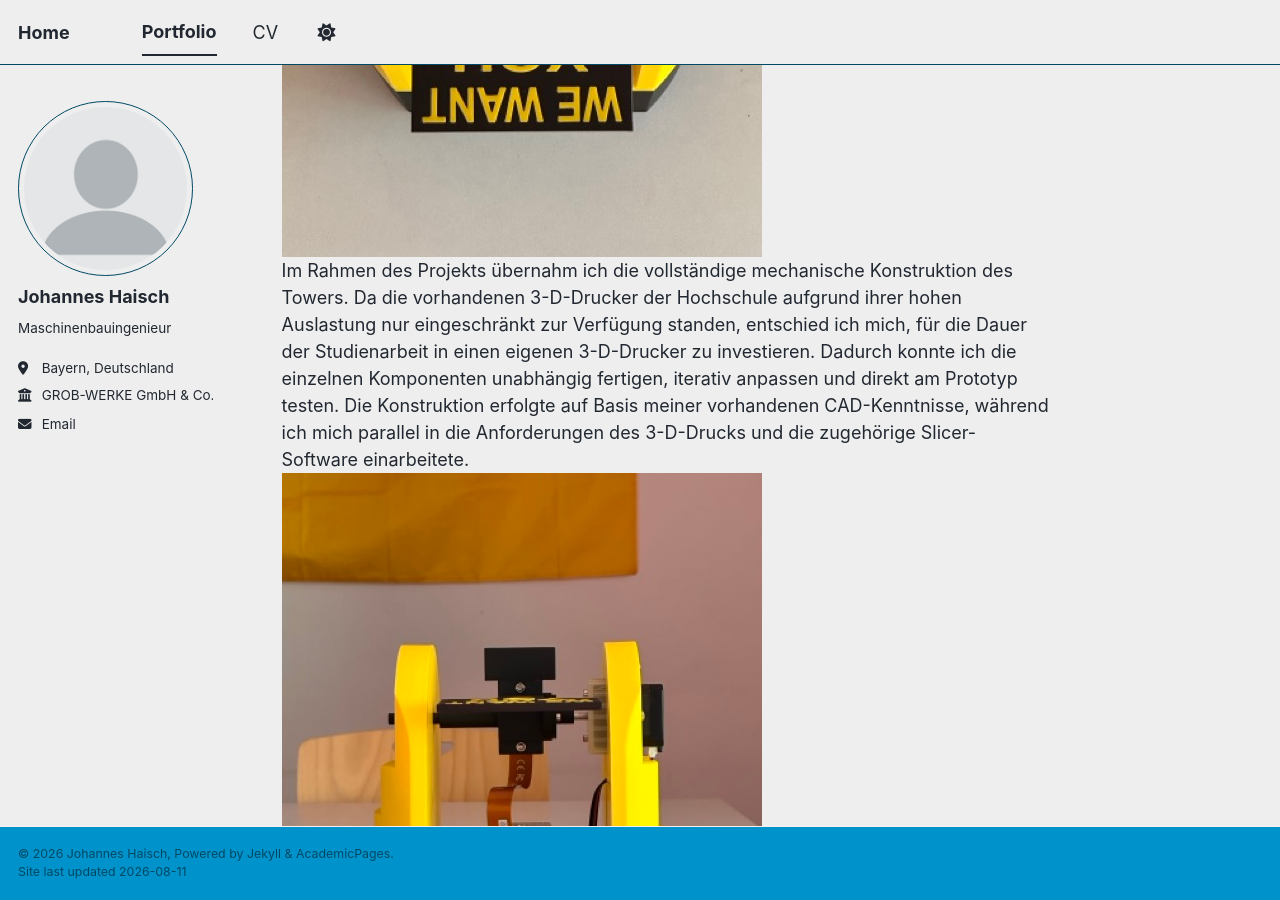
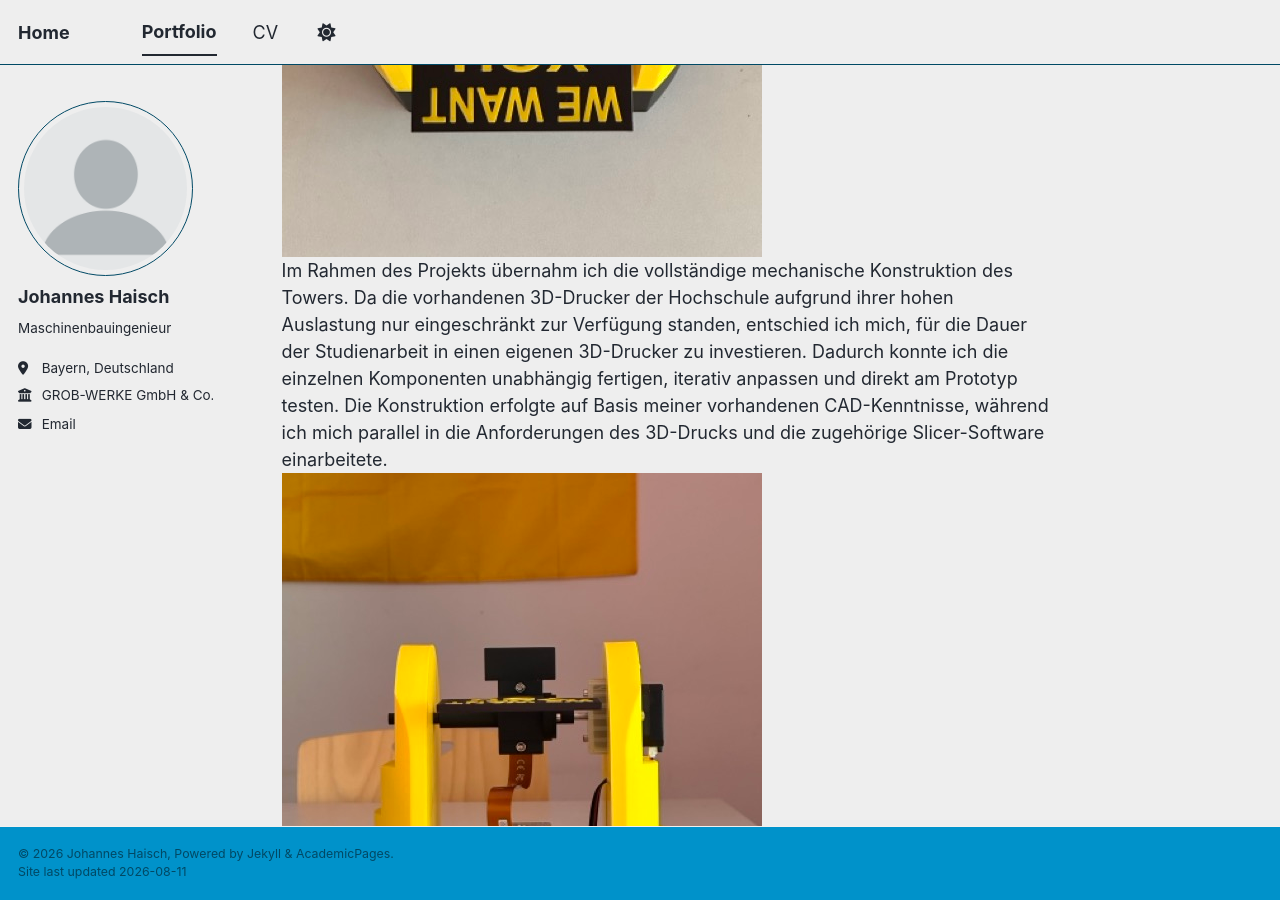
Before and after one commit to CourtsideEngineer/Courtsideengineer.github.io, a Jekyll site: the page built from _portfolio/portfolio-2.md, in a window 1280 px wide and 900 px high, scrolled down 1545 px. Built offline with Jekyll 4.4.1, drawn with Linux system fonts in a browser that asks for light colours; a style sheet for code colours, icons or effects is not loaded; some of the changed text lies outside the part shown.

Commit message:
Update portfolio-2.md

```diff
--- a/_portfolio/portfolio-2.md
+++ b/_portfolio/portfolio-2.md
@@ -8,8 +8,8 @@ Im Rahmen einer Studienarbeit an der Technischen Hochschule Ulm entstand gemeins
 <br/><img src='/images/Watchtower_1.jpeg'><br/>
 Die Kamera war auf einer zweiachsigen kinematischen Plattform montiert und konnte sowohl in der horizontalen als auch in der vertikalen Ebene bewegt werden. Dadurch war es möglich, erkannte Personen oder Objekte kontinuierlich im Sichtfeld der Kamera zu halten und deren Bewegungen nachzuverfolgen. Neben der technischen Umsetzung stand dabei insbesondere die Entwicklung eines funktionalen und mechanisch stabilen Gesamtsystems im Vordergrund.
 <br/><img src='/images/Watchtower_2.jpeg'><br/>
-Im Rahmen des Projekts übernahm ich die vollständige mechanische Konstruktion des Towers. Da die vorhandenen 3-D-Drucker der Hochschule aufgrund ihrer hohen Auslastung nur eingeschränkt zur Verfügung standen, entschied ich mich, für die Dauer der Studienarbeit in einen eigenen 3-D-Drucker zu investieren. Dadurch konnte ich die einzelnen Komponenten unabhängig fertigen, iterativ anpassen und direkt am Prototyp testen. Die Konstruktion erfolgte auf Basis meiner vorhandenen CAD-Kenntnisse, während ich mich parallel in die Anforderungen des 3-D-Drucks und die zugehörige Slicer-Software einarbeitete.
+Im Rahmen des Projekts übernahm ich die vollständige mechanische Konstruktion des Towers. Da die vorhandenen 3D-Drucker der Hochschule aufgrund ihrer hohen Auslastung nur eingeschränkt zur Verfügung standen, entschied ich mich, für die Dauer der Studienarbeit in einen eigenen 3D-Drucker zu investieren. Dadurch konnte ich die einzelnen Komponenten unabhängig fertigen, iterativ anpassen und direkt am Prototyp testen. Die Konstruktion erfolgte auf Basis meiner vorhandenen CAD-Kenntnisse, während ich mich parallel in die Anforderungen des 3D-Drucks und die zugehörige Slicer-Software einarbeitete.
 <br/><img src='/images/Watchtower_3.jpeg'><br/>
 Während mein Projektpartner hauptsächlich für die Programmierung, Objekterkennung und die IT-seitige Umsetzung verantwortlich war, übernahm ich neben der mechanischen Konstruktion auch die Verkabelung, Montage und Integration der einzelnen Komponenten. Nach einem Semester konnte der Watchtower als funktionsfähiger Prototyp fertiggestellt und dem betreuenden Professor präsentiert werden. Ein besonderes Detail war dabei ein kleiner Präsentationsmechanismus: Wenn die Kamera länger als zehn Sekunden ein erkanntes Objekt fokussierte und dieses sich nicht bewegte, klappte ein Element um 90° nach unten und gab einen Schriftzug frei. Dieser bewusst spielerische Mechanismus war für den späteren Einsatz des Systems auf Messeständen der Technischen Hochschule vorgesehen.
 <br/><img src='/images/Watchtower_4.jpeg'><br/>
-Rückblickend war das Projekt insbesondere im Hinblick auf Rapid Prototyping und die praktische Umsetzung einer interdisziplinären Aufgabenstellung wertvoll. Neben der mechanischen Konstruktion konnte ich umfangreiche Erfahrungen im 3-D-Druck, in der Systemintegration und im Budgetmanagement sammeln. Gleichzeitig zeigte das Projekt, wie sich klassische Ingenieursmethoden mit modernen Fertigungsverfahren und kamerabasierter künstlicher Intelligenz zu einem funktionierenden Gesamtsystem verbinden lassen.
+Rückblickend war das Projekt insbesondere im Hinblick auf Rapid Prototyping und die praktische Umsetzung einer interdisziplinären Aufgabenstellung wertvoll. Neben der mechanischen Konstruktion konnte ich umfangreiche Erfahrungen im 3D-Druck, in der Systemintegration und im Budgetmanagement sammeln. Gleichzeitig zeigte das Projekt, wie sich klassische Ingenieursmethoden mit modernen Fertigungsverfahren und kamerabasierter künstlicher Intelligenz zu einem funktionierenden Gesamtsystem verbinden lassen.
```
